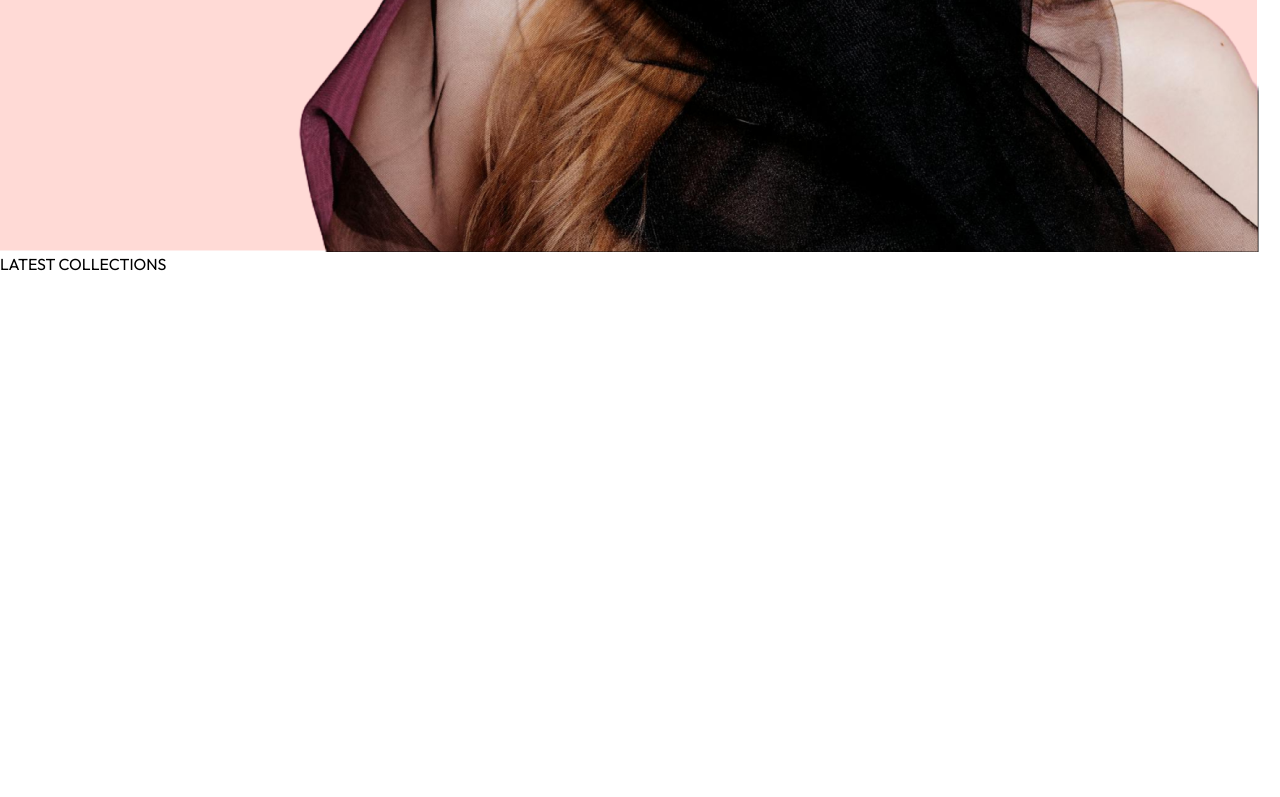
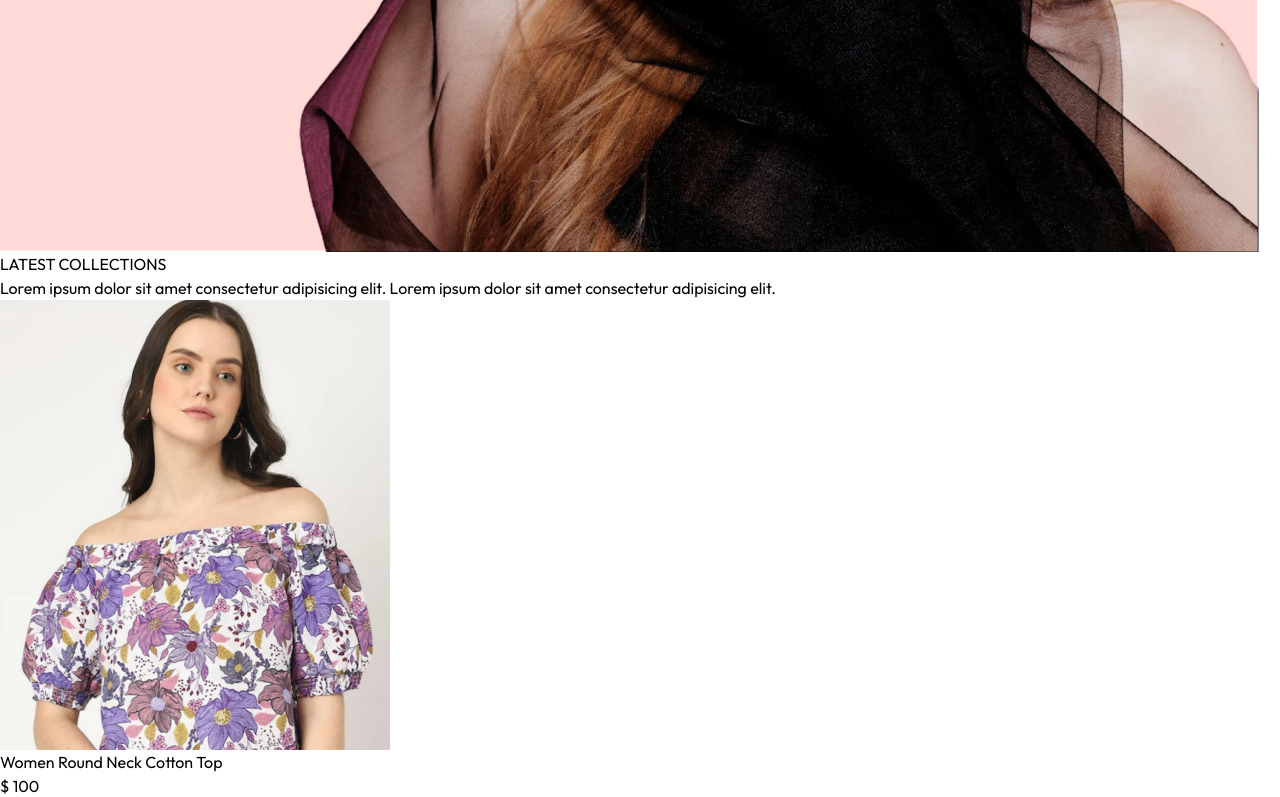
Before and after one commit to Marcos-Echeverria/eccomerce-app, a React (Vite) app in the folder frontend/: page / in a window 1280 px wide. Shown: the part 1639-2436 px from the top of the page. Before the commit the page ends 1915 px from the top, so only its background shows below. Built offline with nearby package versions, Linux system fonts and the light colour scheme.

Commit message:
LatestCollectionSection

```diff
--- a/frontend/src/components/LatestCollection.jsx
+++ b/frontend/src/components/LatestCollection.jsx
@@ -1,14 +1,34 @@
-import React, { useContext } from 'react'
+import React, { useContext, useEffect, useState } from 'react'
 import { ShopContext } from '../context/ShopContext'
 import Title from './Title'
+import ProductItem from './ProductItem'
 
 const LatestCollection = () => {
 
     const { products } = useContext(ShopContext)
+    const [latestProducts, setLatestProducts] = useState([])
+
+
+    useEffect(() => {
+        setLatestProducts(products.slice(0, 10));
+    }, [])
+
     return (
         <div className='my-10'>
             <div className='text-center py-8 text-3xl'>
                 <Title text1={'LATEST'} text2={'COLLECTIONS'} />
+                <p className='w-3/4 m-auto text-xs sm:text-sm md:text-base text-gray-600'>
+                    Lorem ipsum dolor sit amet consectetur adipisicing elit. Lorem ipsum dolor sit amet consectetur adipisicing elit.
+                </p>
+            </div>
+            {/* Productos renderizados */}
+
+            <div className='grid grid-cols-2 sm:grid-cols-3 md:grid-cols-4 lg:grid-cols-5 gap-4 gap-y-6'>
+                {
+                    latestProducts.map((item, index) => (
+                        <ProductItem key={index} id={item._id} image={item.image} name={item.name} price={item.price} />
+                    ))
+                }
             </div>
         </div>
     )
--- a/frontend/src/components/Navbar.jsx
+++ b/frontend/src/components/Navbar.jsx
@@ -7,7 +7,7 @@
 
     return (
         <div className='flex items-center justify-between py-5 font-medium'>
-            <img src={assets.logo} className='w-24' alt="" />
+            <Link to='/' ><img src={assets.logo} className='w-24' alt="" /> </Link>
             <ul className='hidden sm:flex gap-5 text-sm text-gray-700'>
 
                 <NavLink to='/' className='flex flex-col items-center gap-1'>
--- /dev/null
+++ b/frontend/src/components/ProductItem.jsx
@@ -0,0 +1,20 @@
+import React, { useContext } from 'react'
+import { ShopContext } from '../context/ShopContext';
+import { Link } from 'react-router-dom'
+
+const ProductItem = ({ id, image, name, price }) => {
+
+  const { currency } = useContext(ShopContext);
+
+  return (
+    <Link className='text-gray-700 cursor-pointer' to={`/product/${id}`} >
+      <div className='overflow-hidden'>
+        <img className='hover:scale-110 transition ease-in-out' src={image[0]} alt="" />
+      </div>
+      <p className='pt-3 pb-1 text-sm'>{name}</p>
+      <p className='text-sm font-medium'>{currency} {price}</p>
+    </Link>
+  )
+}
+
+export default ProductItem
--- a/frontend/src/index.css
+++ b/frontend/src/index.css
@@ -15,3 +15,11 @@
     font-weight: 400;
     font-style: normal;
 }
+
+
+@media(max-width:640px){
+    a.active{
+        background-color: black;
+        color: white;
+    }
+}
```
